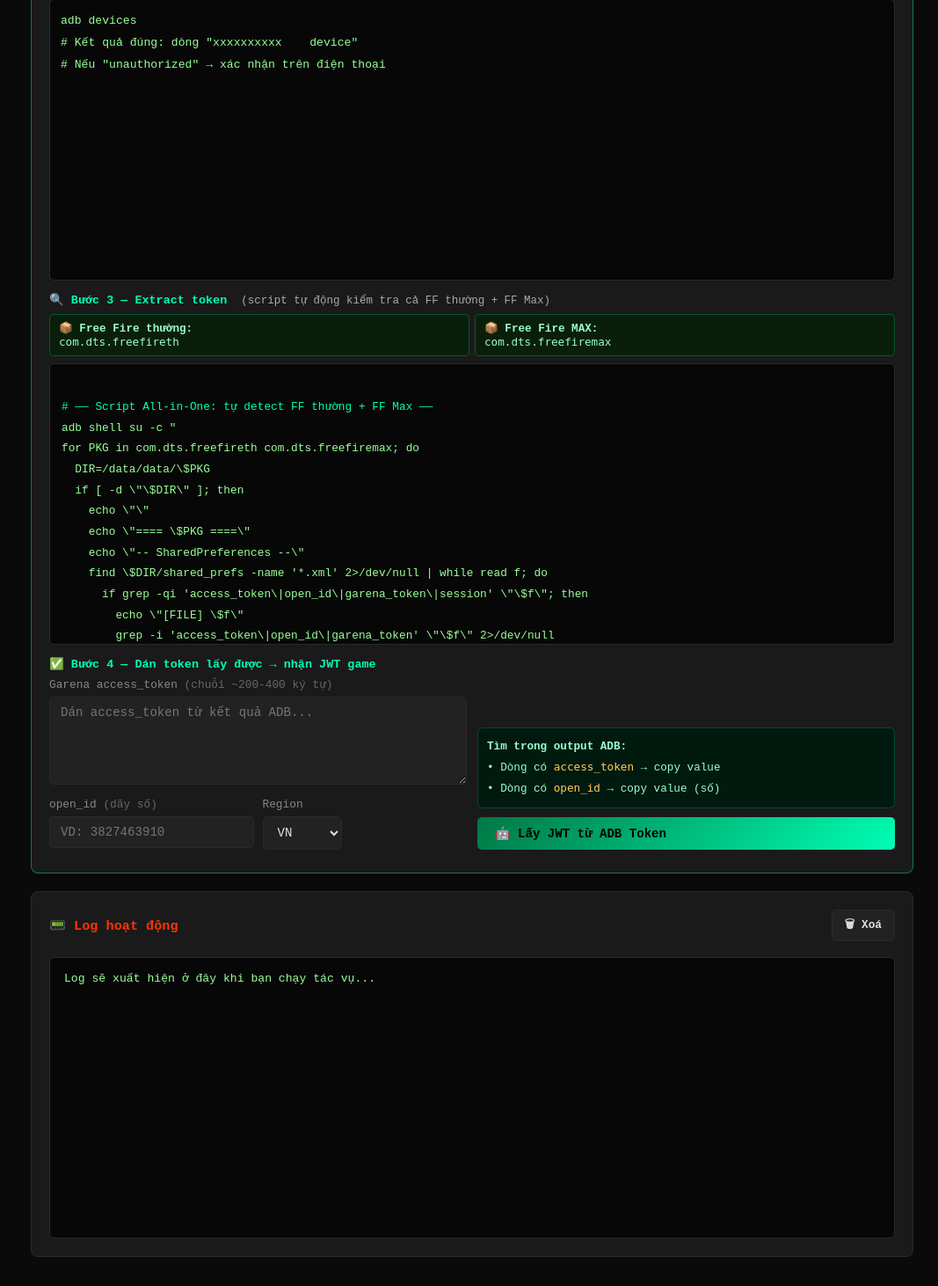
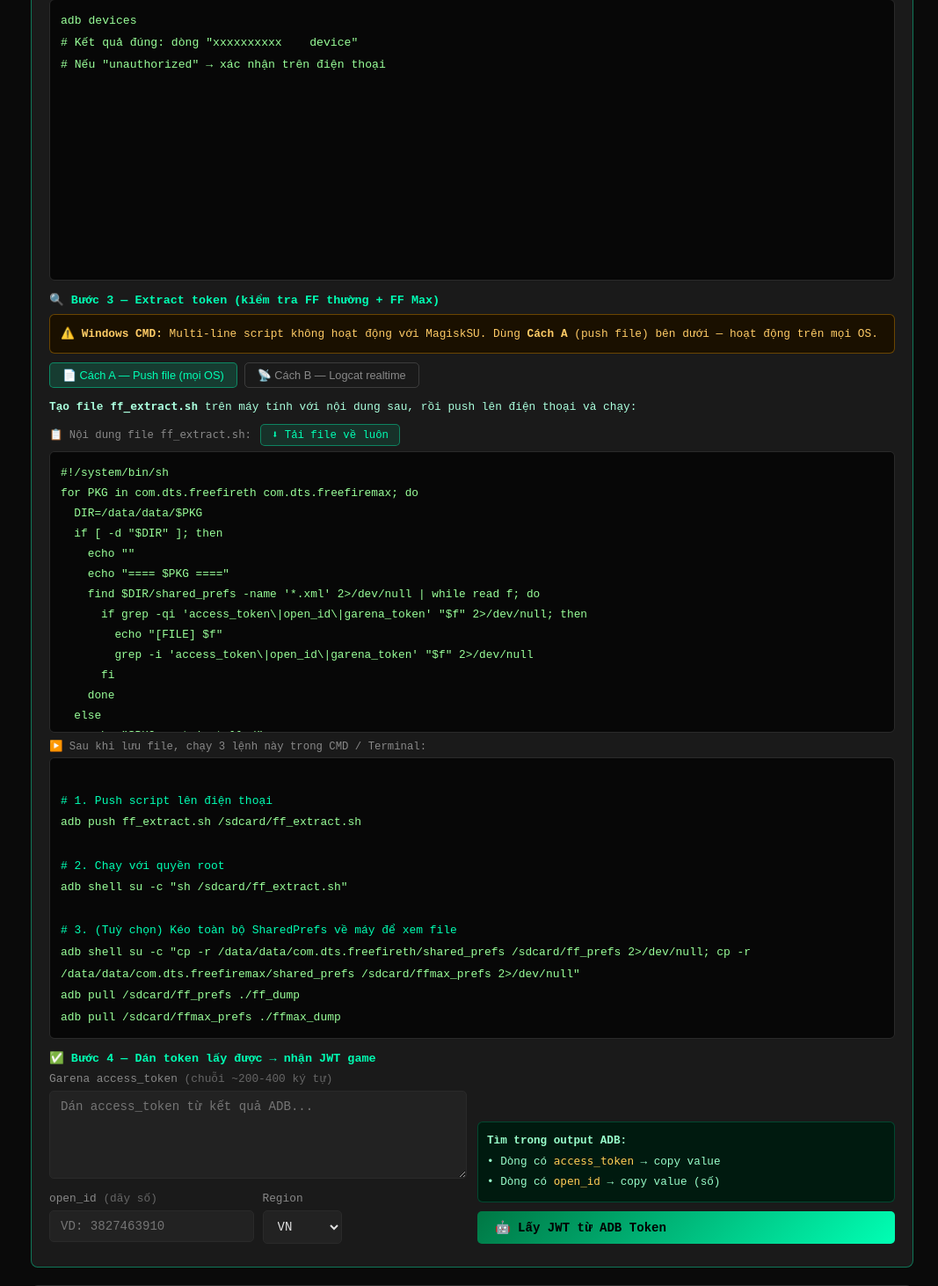
Before and after one commit to intekaih/botff, a Flask app: page /tokens in a window 1280 px wide. Shown: the part 1226-2688 px from the top of the page at 88% size, without its empty margins (213-1280 px from the left). Before the commit the page ends 2655 px from the top, so only its background shows below. Run offline with Flask 3, Linux system fonts and the light colour scheme.

Commit message:
Add file download for script and improve token extraction
Add a download route for the `ff_extract.sh` script and update the token extraction process to handle multi-line command issues on Windows by allowing users to download and push the script.

Replit-Commit-Author: Agent
Replit-Commit-Session-Id: 45864a75-e5c0-4425-bd8a-96aa4d06d07a
Replit-Commit-Checkpoint-Type: full_checkpoint
Replit-Commit-Event-Id: 458cb933-c5c1-407e-86ce-ea33af918a21
Replit-Commit-Screenshot-Url: https://storage.googleapis.com/screenshot-production-us-central1/28032d57-9dd2-48e1-ab40-cc3385545e87/45864a75-e5c0-4425-bd8a-96aa4d06d07a/n3q2ZGM
Replit-Helium-Checkpoint-Created: true

```diff
--- a/app.py
+++ b/app.py
@@ -579,6 +579,16 @@ def mitm_page():
     return render_template('mitm.html', content=content)
 
 
+@app.route('/download/ff_extract.sh')
+def download_ff_extract():
+    """Tải file shell script extract token qua ADB"""
+    from flask import send_from_directory
+    adb_dir = os.path.join(BASE_DIR, 'tools', 'adb')
+    return send_from_directory(adb_dir, 'ff_extract.sh',
+                               as_attachment=True,
+                               mimetype='text/plain')
+
+
 @app.route('/api/mitm/status')
 def api_mitm_status():
     global mitm_process
--- a/templates/tokens.html
+++ b/templates/tokens.html
@@ -123,52 +123,86 @@
   <!-- BƯỚC 3: Extract — FF thường vs FF Max -->
   <div style="margin-bottom:14px;">
     <div style="color:#00ffb4;font-size:0.84rem;font-weight:bold;margin-bottom:8px;">
-      🔍 Bước 3 — Extract token
-      <span style="font-weight:normal;font-size:0.78rem;color:#aaa;margin-left:8px;">(script tự động kiểm tra cả FF thường + FF Max)</span>
+      🔍 Bước 3 — Extract token (kiểm tra FF thường + FF Max)
     </div>
-    <div style="display:grid;grid-template-columns:1fr 1fr;gap:6px;font-size:0.79rem;margin-bottom:8px;">
-      <div style="background:#0a1f0a;border:1px solid rgba(0,255,180,0.25);border-radius:5px;padding:7px 10px;color:#99ffcc;">
-        📦 <strong>Free Fire thường:</strong><br>
-        <code>com.dts.freefireth</code>
+
+    <!-- Cảnh báo Windows CMD -->
+    <div style="background:#1a1000;border:1px solid rgba(255,170,0,0.35);border-radius:6px;padding:10px 12px;font-size:0.8rem;color:#ffcc66;margin-bottom:10px;line-height:1.8;">
+      ⚠️ <strong>Windows CMD:</strong> Multi-line script không hoạt động với MagiskSU.
+      Dùng <strong>Cách A</strong> (push file) bên dưới — hoạt động trên mọi OS.
+    </div>
+
+    <!-- Tabs: Cách A và Cách B -->
+    <div style="display:flex;gap:8px;margin-bottom:10px;">
+      <button onclick="adbExtTab('a')" id="ext-tab-a"
+              style="padding:6px 14px;border-radius:5px;border:1px solid rgba(0,255,180,0.4);background:rgba(0,255,180,0.15);color:#00ffb4;font-size:0.8rem;cursor:pointer;">
+        📄 Cách A — Push file (mọi OS)
+      </button>
+      <button onclick="adbExtTab('b')" id="ext-tab-b"
+              style="padding:6px 14px;border-radius:5px;border:1px solid rgba(255,255,255,0.15);background:transparent;color:#888;font-size:0.8rem;cursor:pointer;">
+        📡 Cách B — Logcat realtime
+      </button>
+    </div>
+
+    <!-- Cách A: Push script file -->
+    <div id="ext-content-a">
+      <div style="font-size:0.8rem;color:#aaffdd;margin-bottom:8px;line-height:1.7;">
+        <strong>Tạo file <code>ff_extract.sh</code></strong> trên máy tính với nội dung sau,
+        rồi push lên điện thoại và chạy:
       </div>
-      <div style="background:#0a1f0a;border:1px solid rgba(0,255,180,0.25);border-radius:5px;padding:7px 10px;color:#99ffcc;">
-        📦 <strong>Free Fire MAX:</strong><br>
-        <code>com.dts.freefiremax</code>
+      <div style="display:flex;align-items:center;gap:10px;margin-bottom:6px;flex-wrap:wrap;">
+        <div style="font-size:0.77rem;color:#888;">📋 Nội dung file <code>ff_extract.sh</code>:</div>
+        <a href="/download/ff_extract.sh" download
+           style="padding:4px 12px;border-radius:5px;border:1px solid rgba(0,255,180,0.4);background:rgba(0,255,180,0.1);color:#00ffb4;font-size:0.77rem;text-decoration:none;">
+          ⬇ Tải file về luôn
+        </a>
       </div>
-    </div>
-    <div class="log-box" style="font-size:0.8rem;line-height:1.85;padding:13px;">
-<span style="color:#00ffb4;"># ── Script All-in-One: tự detect FF thường + FF Max ──</span>
-adb shell su -c "
+      <div class="log-box" style="font-size:0.8rem;line-height:1.8;padding:12px;margin-bottom:8px;">#!/system/bin/sh
 for PKG in com.dts.freefireth com.dts.freefiremax; do
-  DIR=/data/data/\$PKG
-  if [ -d \"\$DIR\" ]; then
-    echo \"\"
-    echo \"==== \$PKG ====\"
-    echo \"-- SharedPreferences --\"
-    find \$DIR/shared_prefs -name '*.xml' 2>/dev/null | while read f; do
-      if grep -qi 'access_token\|open_id\|garena_token\|session' \"\$f\"; then
-        echo \"[FILE] \$f\"
-        grep -i 'access_token\|open_id\|garena_token' \"\$f\" 2>/dev/null
+  DIR=/data/data/$PKG
+  if [ -d "$DIR" ]; then
+    echo ""
+    echo "==== $PKG ===="
+    find $DIR/shared_prefs -name '*.xml' 2>/dev/null | while read f; do
+      if grep -qi 'access_token\|open_id\|garena_token' "$f" 2>/dev/null; then
+        echo "[FILE] $f"
+        grep -i 'access_token\|open_id\|garena_token' "$f" 2>/dev/null
       fi
     done
-    echo \"-- Files JSON --\"
-    find \$DIR/files -name '*.json' 2>/dev/null | head -5
   else
-    echo \"\$PKG: not installed\"
+    echo "$PKG: not installed"
   fi
-done
-"
+done</div>
+      <div style="font-size:0.77rem;color:#888;margin-bottom:5px;">▶️ Sau khi lưu file, chạy 3 lệnh này trong CMD / Terminal:</div>
+      <div class="log-box" style="font-size:0.81rem;line-height:1.9;padding:12px;">
+<span style="color:#00ffb4;"># 1. Push script lên điện thoại</span>
+adb push ff_extract.sh /sdcard/ff_extract.sh
 
-<span style="color:#aaa;"># ── Nếu muốn pull về máy để xem offline ──</span>
-adb shell su -c "
-  cp -r /data/data/com.dts.freefireth/shared_prefs /sdcard/ff_prefs 2>/dev/null
-  cp -r /data/data/com.dts.freefiremax/shared_prefs /sdcard/ffmax_prefs 2>/dev/null
-"
+<span style="color:#00ffb4;"># 2. Chạy với quyền root</span>
+adb shell su -c "sh /sdcard/ff_extract.sh"
+
+<span style="color:#00ffb4;"># 3. (Tuỳ chọn) Kéo toàn bộ SharedPrefs về máy để xem file</span>
+adb shell su -c "cp -r /data/data/com.dts.freefireth/shared_prefs /sdcard/ff_prefs 2>/dev/null; cp -r /data/data/com.dts.freefiremax/shared_prefs /sdcard/ffmax_prefs 2>/dev/null"
 adb pull /sdcard/ff_prefs ./ff_dump
-adb pull /sdcard/ffmax_prefs ./ffmax_dump
+adb pull /sdcard/ffmax_prefs ./ffmax_dump</div>
+    </div>
 
-<span style="color:#aaa;"># ── Logcat: bắt token khi đang mở game (mở game trước, chạy lệnh này) ──</span>
-adb logcat -v time | grep -i "access_token\|open_id\|token_grant\|GarenaSDK"</div>
+    <!-- Cách B: Logcat -->
+    <div id="ext-content-b" style="display:none;">
+      <div style="font-size:0.8rem;color:#aaffdd;margin-bottom:8px;line-height:1.7;">
+        <strong>Mở game trước</strong>, rồi chạy lệnh logcat này — bắt token ngay khi game gửi lên server:
+      </div>
+      <div class="log-box" style="font-size:0.81rem;line-height:1.9;padding:12px;">
+<span style="color:#00ffb4;"># Windows CMD:</span>
+adb logcat -v time | findstr /i "access_token open_id token_grant"
+
+<span style="color:#00ffb4;"># Linux / macOS / PowerShell:</span>
+adb logcat -v time | grep -i "access_token\|open_id\|token_grant"
+
+<span style="color:#aaa;"># Lưu log ra file (Windows):</span>
+adb logcat -v time > ff_log.txt
+<span style="color:#aaa;"># Sau đó mở ff_log.txt và tìm access_token</span></div>
+    </div>
   </div>
 
   <!-- BƯỚC 4: Paste token + Submit -->
@@ -250,6 +284,18 @@ function startStream(task_id) {
     document.getElementById('log-badge').style.display = 'none';
     appendLog('[!] Stream bị gián đoạn.\n');
   };
+}
+
+function adbExtTab(name) {
+  ['a','b'].forEach(t => {
+    const btn  = document.getElementById('ext-tab-' + t);
+    const cont = document.getElementById('ext-content-' + t);
+    const on   = (t === name);
+    cont.style.display  = on ? '' : 'none';
+    btn.style.border    = on ? '1px solid rgba(0,255,180,0.4)' : '1px solid rgba(255,255,255,0.15)';
+    btn.style.background= on ? 'rgba(0,255,180,0.15)' : 'transparent';
+    btn.style.color     = on ? '#00ffb4' : '#888';
+  });
 }
 
 async function startAdbToken() {
```
Also changed, not shown: attached_assets/Pasted-C-Users-intekaih-adb-devices-List-of-devices-attached-R_1775287237362.txt (added, +51 -0 lines), 1 other file.
